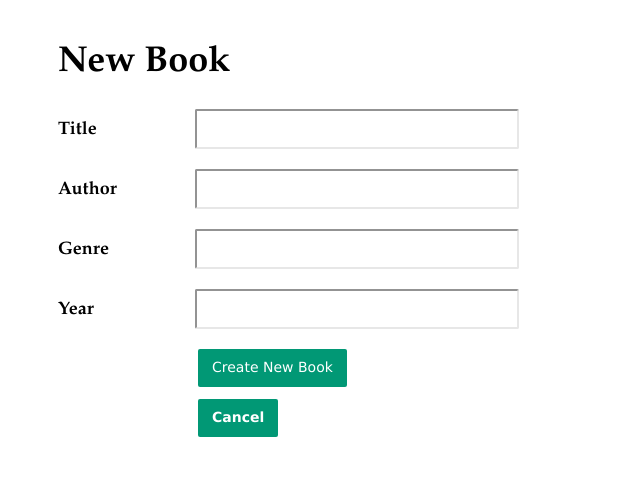
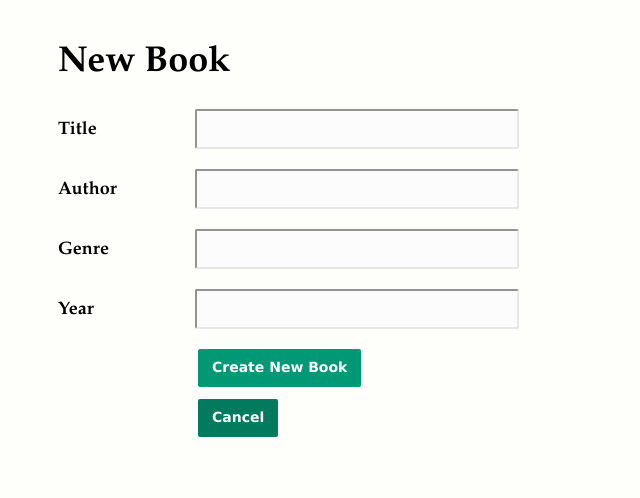
Before and after one commit to TottenDC/project10, a Node server app: page /books/new in a window 1280 px wide. Shown: the top 498 px of the page, without its empty margins (0-640 px from the left). Run offline with Node 20, Linux system fonts and the light colour scheme; some libraries are stand-ins or nearby versions.

Commit message:
Polishes CSS, adds code comments

```diff
--- a/public/stylesheets/style.css
+++ b/public/stylesheets/style.css
@@ -1,6 +1,7 @@
 body {
   padding: 10px 50px 50px;
   font: 18px "Garamond", serif;
+  background-color: #fefefa;
 }
 
 a {
@@ -24,6 +25,10 @@ a.button, input[type=submit] {
   cursor: pointer;
 }
 
+a.cancel {
+  background: #017a5e;
+}
+
 form a.button, input[type=submit] {
   margin-left: 140px;
   transition: 0.4s;
@@ -31,6 +36,8 @@ form a.button, input[type=submit] {
 
 input[type=submit] {
   border: 0;
+  font-size: 14px;
+  font-weight: bold;
 }
 
   a.button:hover, input[type=submit]:hover {
@@ -84,12 +91,17 @@ input {
   font-size: 14px;
   border-radius: 2px;
   border-color: #E7E7E7;
+  background-color: #fcfcfc;
   transition: 0.4s;
 }
 
 input[type=text] {
   margin-left: 7px;
   width: 300px;
+}
+
+input[type=text]:focus {
+  background-color: whitesmoke;
 }
 
 li {
--- a/routes/books.js
+++ b/routes/books.js
@@ -9,6 +9,7 @@ const router = express.Router();
 
 // GET all books
 router.get('/', (req, res, next) => {
+  // Determine the total number of books for pagination
   Book.findAll().then( (books) => {
     req.pageLength = Math.ceil(books.length / 10);
   });
@@ -23,6 +24,7 @@ router.get('/', (req, res, next) => {
 });
 
 // GET search results
+  // Page display is turned off for returned results
 router.get('/search', (req, res, next) => {
   if (isNaN(req.query.q)) {
     Book.findAll({
@@ -81,7 +83,7 @@ router.post('/', (req, res, next) => {
           throw err;
         }
       }).catch( () => {
-        next(createError(501))
+        next(createError(500))
       });
 });
 
@@ -91,7 +93,7 @@ router.get('/:id', (req, res, next) => {
         if (book) {
             res.render('books/update-book', {book: book, title: book.title})
         } else {
-            next(createError(404));
+            next(createError(400));
         }
     }).catch( () => {
         next(createError(503));
@@ -104,7 +106,7 @@ router.put('/:id', (req, res, next) => {
     if(book) {
       return book.update(req.body);
     } else {
-      next(createError(404));
+      next(createError(400));
     }
   }).then( (book) => {
     res.redirect(`/books/${book.id}`);
@@ -117,7 +119,7 @@ router.put('/:id', (req, res, next) => {
       throw err;
     }
   }).catch( () => {
-    next(createError(501));
+    next(createError(500));
   });
 });
 
@@ -127,12 +129,12 @@ router.delete('/:id', (req, res, next) => {
     if(book) {
       return book.destroy();
     } else {
-      next(createError(404));
+      next(createError(400));
     }
   }).then( () => {
     res.redirect('/books');
   }).catch( () => {
-    next(createError(501));
+    next(createError(500));
   });
 });
 
--- a/routes/index.js
+++ b/routes/index.js
@@ -1,7 +1,7 @@
 var express = require('express');
 var router = express.Router();
 
-/* GET home page. */
+/* Redirect home page. */
 router.get('/', function(req, res, next) {
   res.redirect('/books?page=1')
 });
--- a/views/books/index.pug
+++ b/views/books/index.pug
@@ -5,7 +5,7 @@ block content
     form(class='search', action='/books/search', method='GET')
         input(type='search' name='q' placeholder='Find a book')
         input(class='button' type='submit' value='Search')
-        a(class='button' href="/") Cancel
+        a(class='button cancel' href="/") Cancel
     p
         a(class='button' href='/books/new') Create new book
     table
--- a/views/books/new-book.pug
+++ b/views/books/new-book.pug
@@ -22,4 +22,4 @@ block content
         p
             input(type='submit' value='Create New Book')
         p
-            a(class='button' href='/') Cancel
+            a(class='button cancel' href='/') Cancel
--- a/views/books/update-book.pug
+++ b/views/books/update-book.pug
@@ -24,6 +24,6 @@ block content
             input(type='Submit' value='Update Book')
     form(method='post', action=`/books/${book.id}?_method=DELETE`, onsubmit="return confirm('Do you really want to delete this book?');" )
         p
-            a(class='button' href='/') Cancel
+            a(class='button cancel' href='/') Cancel
         p
             input(type='submit' value='Delete Book')
--- a/views/error.pug
+++ b/views/error.pug
@@ -3,3 +3,6 @@ extends layout.pug
 block content
   h1 Server Error
   p Sorry! There was an unexpected error on the server.
+  br
+      p
+          a(class='button' href='/') Home
```
Also changed, not shown: app.js (+4 -3 lines).
